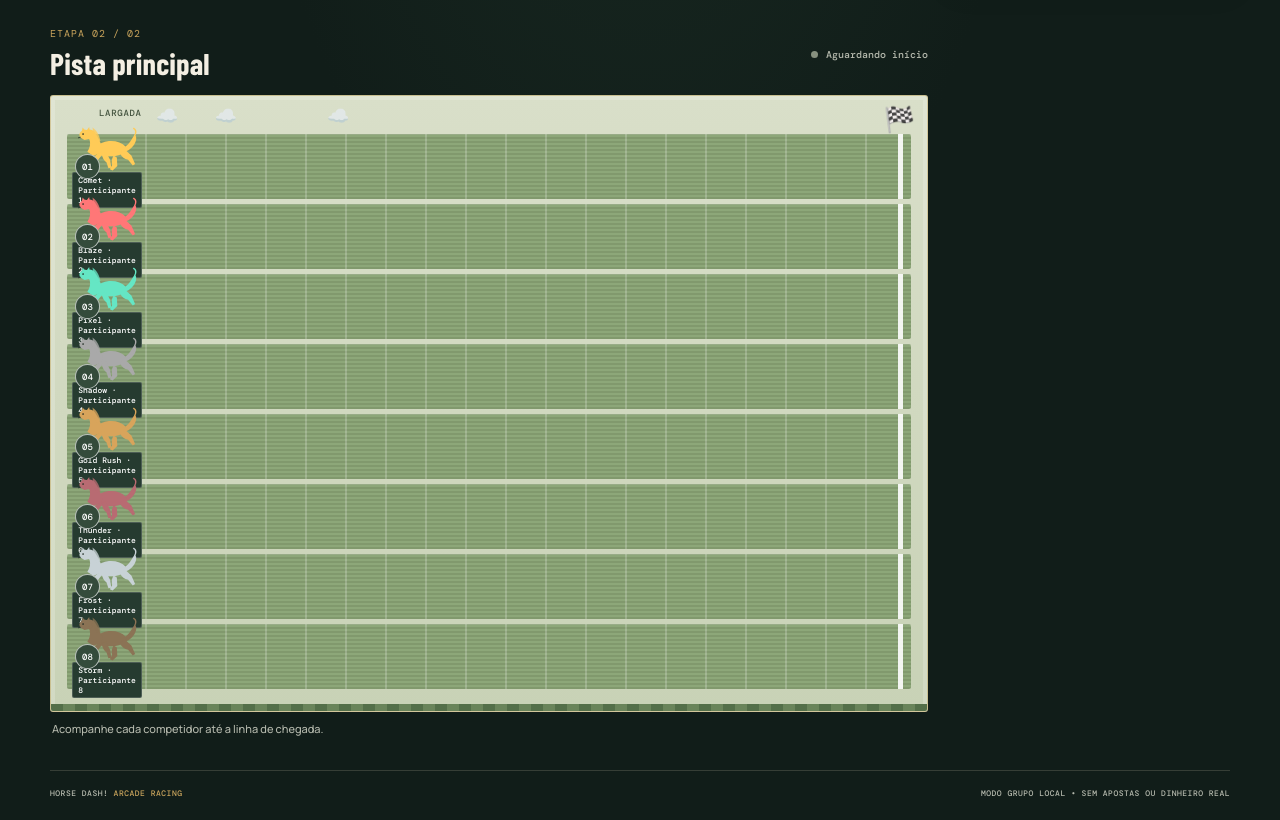
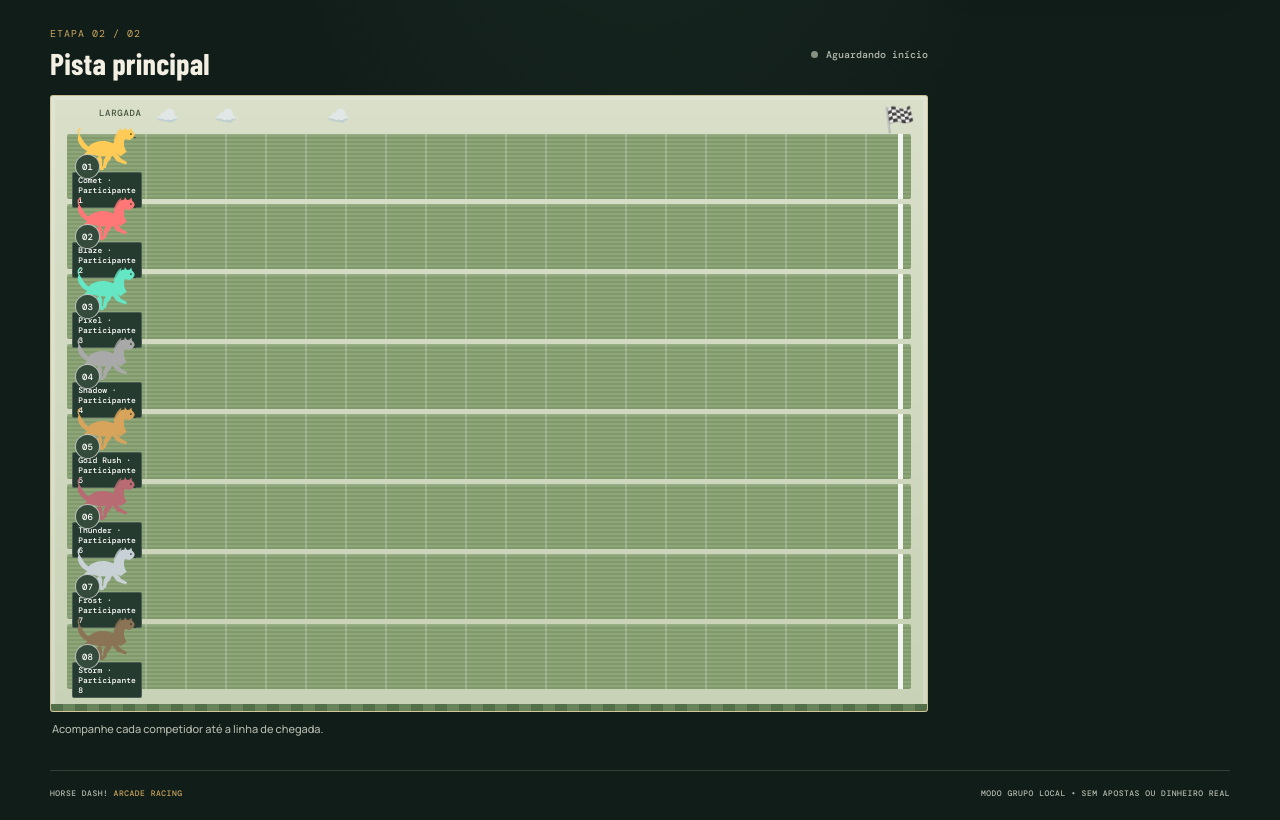
Before and after one commit to DogShown/HorseRacing, a React (Vite) app: page / in a window 1280 px wide. Shown: the part 1320-2140 px from the top of the page. Built offline with nearby package versions, Linux system fonts and the light colour scheme; a web font is replaced by a local one.

Commit message:
style: align racing horse illustration direction

```diff
--- a/src/styles/track.css
+++ b/src/styles/track.css
@@ -13,8 +13,8 @@
 .lane-number { position: relative; z-index: 2; display: grid; flex: 0 0 25px; place-items: center; width: 25px; height: 25px; border: 1px solid rgba(255,255,255,.65); border-radius: 50%; background: #344b3b; color: #fff; font-size: 9px; }
 .lane-ground { position: relative; flex: 1; height: 100%; margin-left: 7px; border-right: 5px solid rgba(255,255,255,.9); background: repeating-linear-gradient(90deg, transparent 0 38px, rgba(255,255,255,.2) 38px 40px); }
 .runner { position: absolute; z-index: 1; top: 50%; display: flex; flex-direction: column; align-items: center; width: 48px; transform: translate(-50%, -50%); transition: left .09s linear; }
-.runner-sprite { display: block; font-size: 32px; line-height: 1; transform: scaleX(-1); }
-.runner.running .runner-sprite { animation: gallop .22s infinite alternate; }
+.runner-sprite { display: block; width: 60px; height: 46px; line-height: 1; }
+
 .runner-name { padding: 2px 5px; border: 1px solid rgba(255,255,255,.18); border-radius: 2px; background: #263b30; color: #fff; font-size: 8px; }
 .winner-runner .runner-sprite { filter: drop-shadow(0 0 4px #fff); }
 .track-grass { position: absolute; right: 0; bottom: 0; left: 0; height: 7px; background: repeating-linear-gradient(90deg, #536f49 0 12px, #69845a 12px 24px); pointer-events: none; }
```
